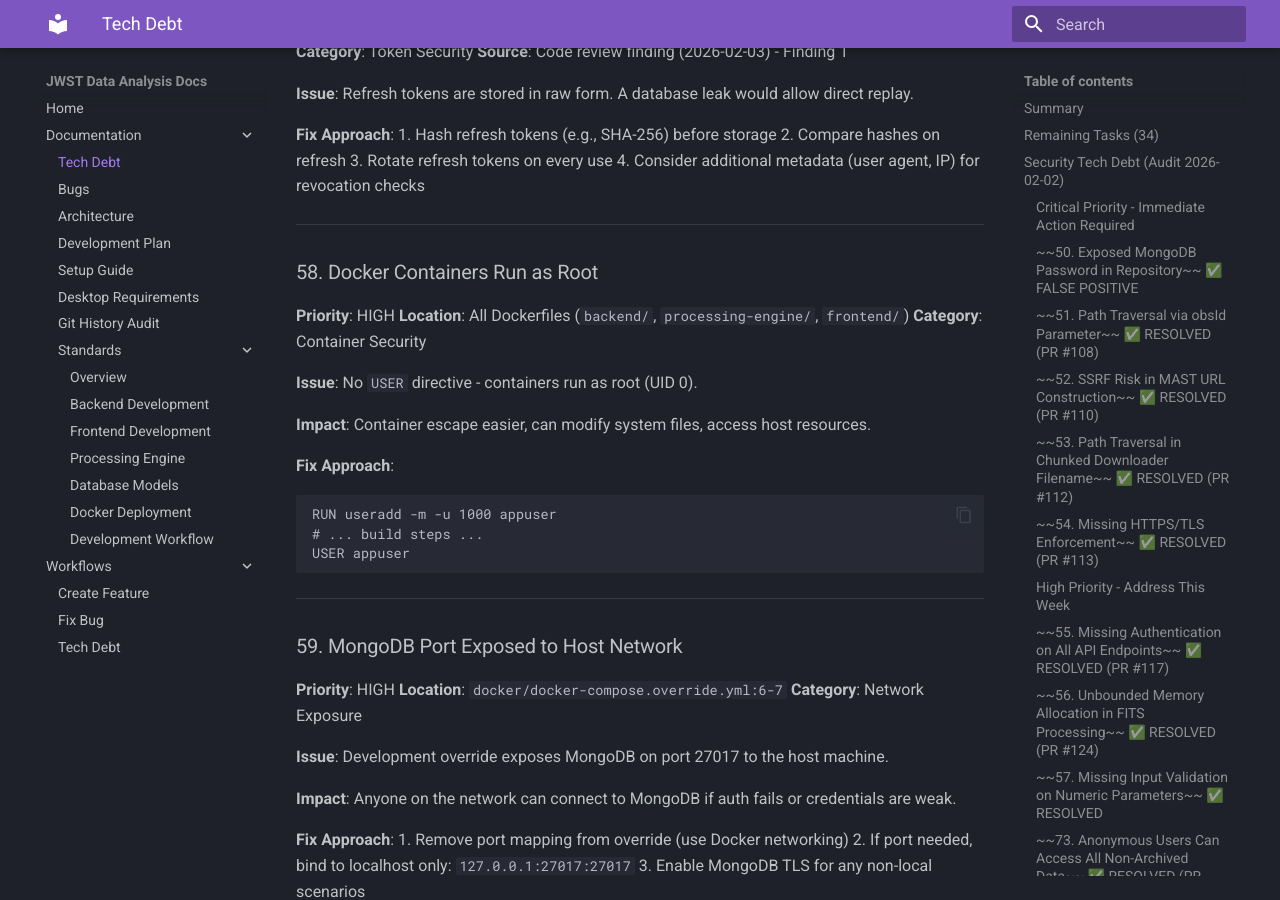
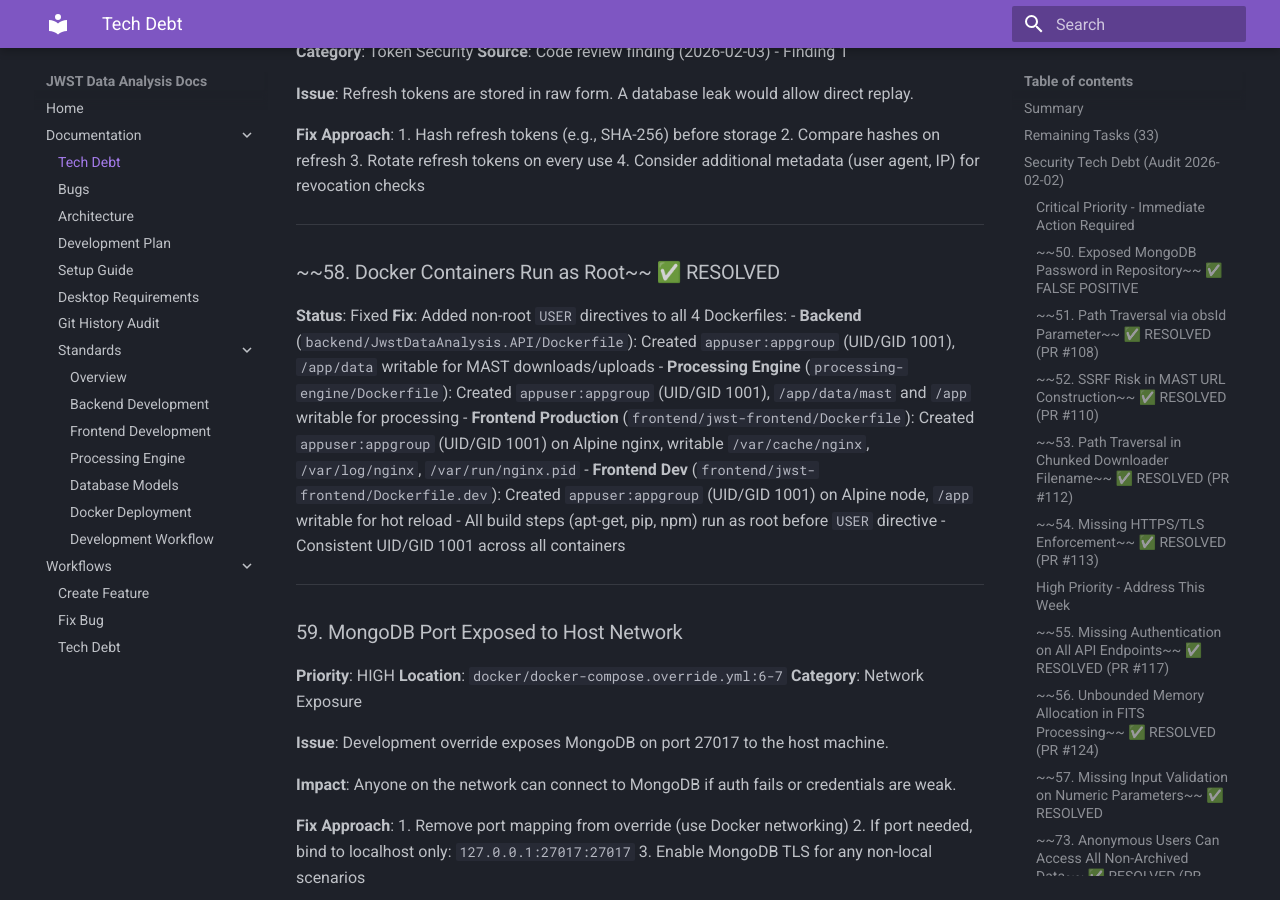
Before and after one commit to Snoww3d/jwst-data-analysis, an MkDocs documentation site: the page built from docs/tech-debt.md, in a window 1280 px wide and 900 px high, scrolled down 3619 px. Built offline with MkDocs 1.6.1 and Material for MkDocs 9.7.7, drawn with Linux system fonts in a browser that asks for light colours; some of the changed text lies outside the part shown.

Commit message:
fix: run Docker containers as non-root user (Task #58)
Add USER directives to all 4 Dockerfiles to eliminate root-level
container execution. Each container creates appuser:appgroup with
UID/GID 1001 and ensures required directories are writable before
dropping privileges.

- Backend: /app/data writable for MAST downloads and uploads
- Processing engine: /app and /app/data/mast writable for processing
- Frontend prod (nginx): /var/cache/nginx, /var/log/nginx, nginx.pid
- Frontend dev (node): /app writable for hot reload

All build steps (apt-get, pip, npm) execute as root before the USER
directive to maintain proper package installation.

Co-Authored-By: Claude Opus 4.5 <noreply@anthropic.com>

````diff
--- a/docs/tech-debt.md
+++ b/docs/tech-debt.md
@@ -6,14 +6,14 @@ This document tracks tech debt items and their resolution status.
 
 | Status | Count |
 |--------|-------|
-| **Resolved** | 44 |
-| **Remaining** | 34 |
+| **Resolved** | 45 |
+| **Remaining** | 33 |
 
 > **Code Style Suppressions (2026-02-03)**: Added 11 tech debt items (#77-#87) for StyleCop/CodeAnalysis rule suppressions in `.editorconfig`. These are lower priority but tracked for future cleanup.
 
 > **Security Audit (2026-02-02)**: Comprehensive audit identified 18 new security issues across all layers. See "Security Tech Debt" section below.
 
-## Remaining Tasks (34)
+## Remaining Tasks (33)
 
 ---
 
@@ -132,21 +132,15 @@ A comprehensive security audit identified the following vulnerabilities across a
 
 ---
 
-### 58. Docker Containers Run as Root
-**Priority**: HIGH
-**Location**: All Dockerfiles (`backend/`, `processing-engine/`, `frontend/`)
-**Category**: Container Security
-
-**Issue**: No `USER` directive - containers run as root (UID 0).
-
-**Impact**: Container escape easier, can modify system files, access host resources.
-
-**Fix Approach**:
-```dockerfile
-RUN useradd -m -u 1000 appuser
-# ... build steps ...
-USER appuser
-```
+### ~~58. Docker Containers Run as Root~~ ✅ RESOLVED
+**Status**: Fixed
+**Fix**: Added non-root `USER` directives to all 4 Dockerfiles:
+- **Backend** (`backend/JwstDataAnalysis.API/Dockerfile`): Created `appuser:appgroup` (UID/GID 1001), `/app/data` writable for MAST downloads/uploads
+- **Processing Engine** (`processing-engine/Dockerfile`): Created `appuser:appgroup` (UID/GID 1001), `/app/data/mast` and `/app` writable for processing
+- **Frontend Production** (`frontend/jwst-frontend/Dockerfile`): Created `appuser:appgroup` (UID/GID 1001) on Alpine nginx, writable `/var/cache/nginx`, `/var/log/nginx`, `/var/run/nginx.pid`
+- **Frontend Dev** (`frontend/jwst-frontend/Dockerfile.dev`): Created `appuser:appgroup` (UID/GID 1001) on Alpine node, `/app` writable for hot reload
+- All build steps (apt-get, pip, npm) run as root before `USER` directive
+- Consistent UID/GID 1001 across all containers
 
 ---
 
@@ -612,6 +606,7 @@ These security issues were addressed in earlier PRs but may warrant re-review gi
 | #53 | Path Traversal in Chunked Downloader | PR #112 |
 | #54 | Missing HTTPS/TLS Enforcement | PR #113 |
 | #55 | Missing Authentication on All API Endpoints | PR #117 |
+| #58 | Docker Containers Run as Root | PR #TBD |
 | #63 | Missing Security Headers in nginx | PR #113 |
 
 ### 37. Re-enable CodeQL Security Analysis
````
Also changed, not shown: 4 other files.
